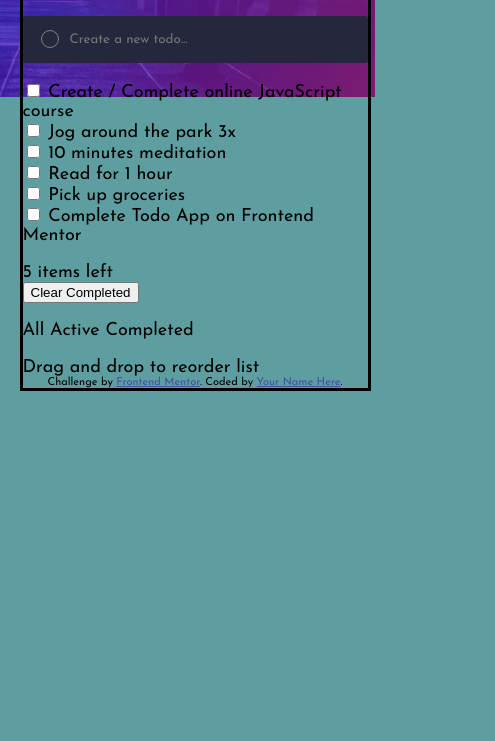
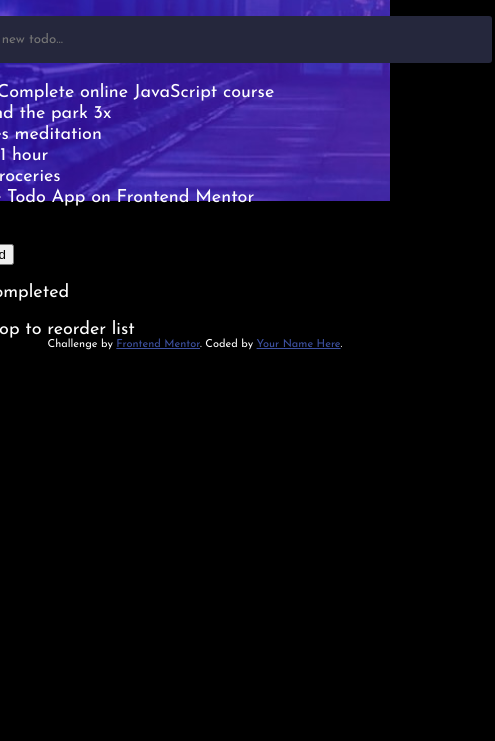
Before and after one commit to venovor/00-todo-app-main, a plain HTML site: page index.html in a window 390 px wide. Shown: the part 103-844 px from the top of the page, 495 px wide, since content can reach past the window. Drawn offline with nearby package versions, Linux system fonts and the light colour scheme; files that its build step writes are made by us from their sources.

Commit message:
added breakpoint

```diff
--- a/scss/_base.scss
+++ b/scss/_base.scss
@@ -7,7 +7,7 @@ html {
 
 body {
     /*background-color: $background-color;*/
-    background-color: cadetblue; /* to be removed, use for test only */
+    background-color: black; /* to be removed, use for test only */
     font-size: $font-main;
     font-family: $font-family;
     margin: 0;
@@ -15,6 +15,7 @@ body {
     display: flex;
     flex-direction: column;
     align-items: center;
+    color: white; /* to be removed, use for test only */
 }
 
 main {
@@ -23,6 +24,10 @@ main {
     position: absolute;
     margin-top: 3rem;
     font-family: $font-family;
+
+    @include desktop {
+        width: 600px;
+    }
 }
 
 .title {
--- a/scss/_header.scss
+++ b/scss/_header.scss
@@ -6,6 +6,7 @@ body {
 */
 
 $bg-mobile-dark: url('images/bg-mobile-dark.jpg');
+$bg-desktop-dark: url('images/bg-desktop-dark.jpg');
 
 .header-image {
     background-image: $bg-mobile-dark;
@@ -13,4 +14,10 @@ $bg-mobile-dark: url('images/bg-mobile-dark.jpg');
     width: 100vw;
     background-repeat: no-repeat;
     position: relative;
+
+    @include desktop {
+        background-image: $bg-desktop-dark;
+        height: 36vh;
+        background-size: cover;
+    }
 }
--- a/scss/_mixins.scss
+++ b/scss/_mixins.scss
@@ -4,7 +4,7 @@ body {
 }
 */
 
-@mixin list-element-style() {
+@mixin list-element-style {
     display: flex;
     /*flex-direction: column;*/
     /*justify-content: center;*/
@@ -16,8 +16,14 @@ body {
     @content;
 }
 
-@mixin list-element-bullet() {
+@mixin list-element-bullet {
     list-style: none;
     padding-left: 0em;
     @content;
 }
+
+@mixin desktop {
+    @media screen and (min-width: 376px) {
+        @content;
+    }
+}
--- a/scss/main.scss
+++ b/scss/main.scss
@@ -1,6 +1,6 @@
+@import "mixins";
 @import "header";
 @import "colors";
 @import "fonts";
-@import "mixins";
 @import "partials/todo";
 @import "base";
```
